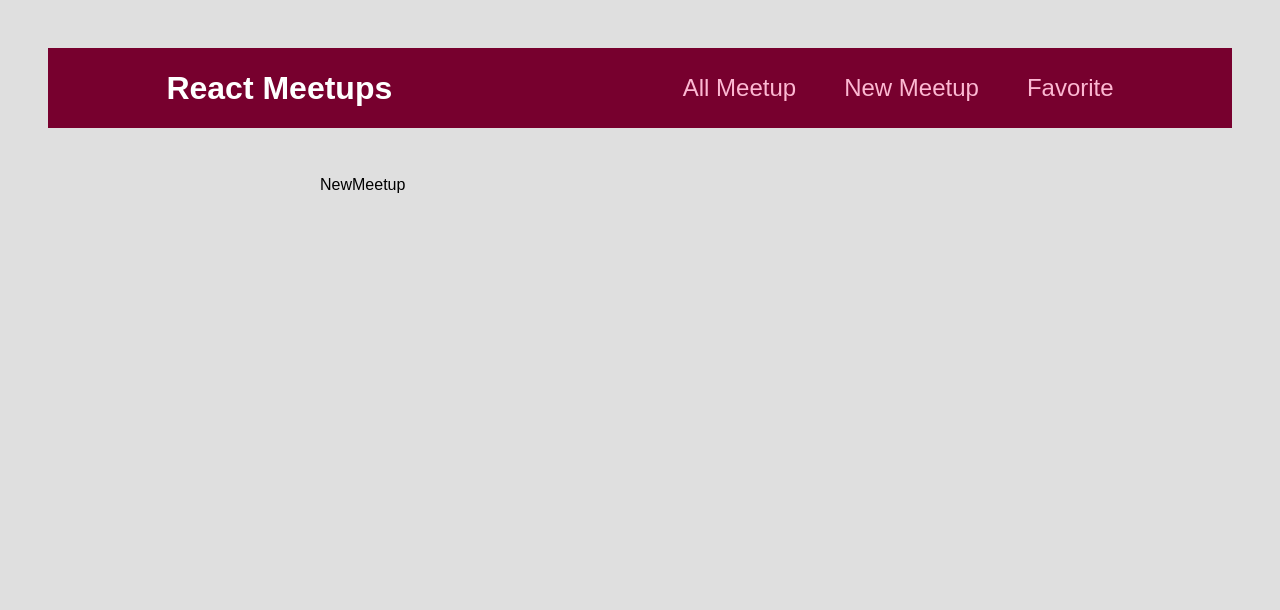
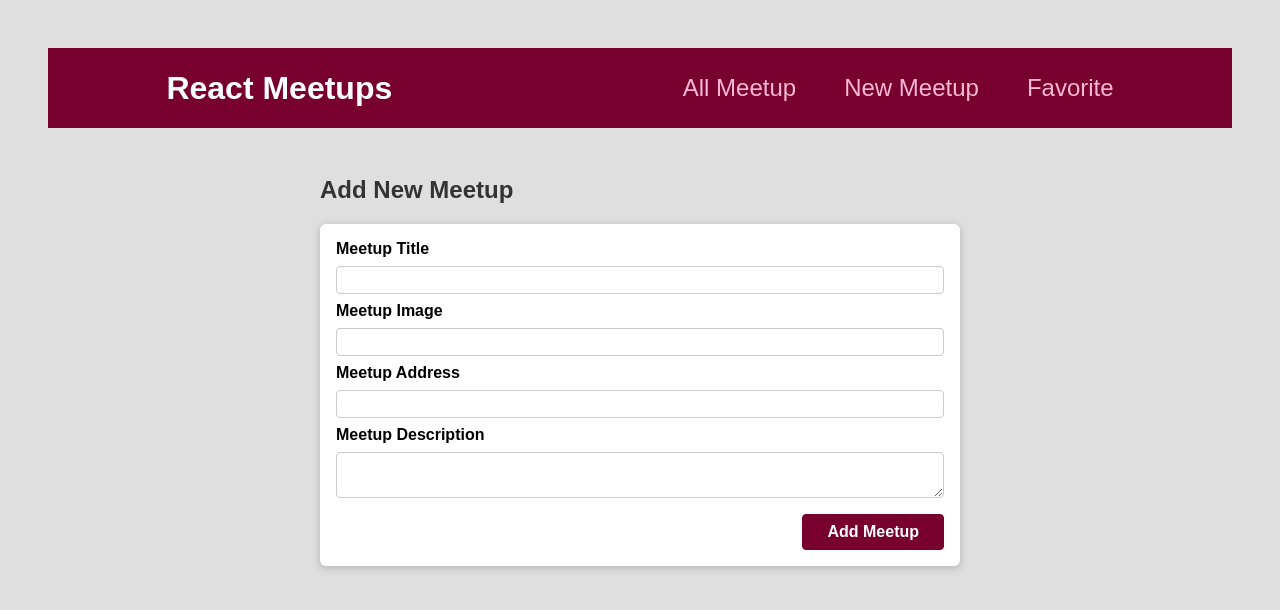
Before and after one commit to choy30/reactcompleteguidecorefeatures, a React (Create React App) app: page /new-meetup in a window 1280 px wide. Shown: the top 610 px of the page. Built offline with nearby package versions, Linux system fonts and the light colour scheme.

Commit message:
Add newmeetup form

```diff
--- /dev/null
+++ b/src/componenets/meetups/NewMeetupForm.js
@@ -0,0 +1,34 @@
+import React from "react";
+
+import Card from "../ui/Card";
+import classes from "./NewMeetupForm.module.css";
+
+const NewMeetupForm = () => {
+	return (
+		<Card>
+			<form className={classes.form}>
+				<div className={classes.control}>
+					<label htmlFor="title">Meetup Title</label>
+					<input type="text" required id="title" />
+				</div>
+				<div className={classes.control}>
+					<label htmlFor="image">Meetup Image</label>
+					<input type="url" required id="image" />
+				</div>
+				<div className={classes.control}>
+					<label htmlFor="address">Meetup Address</label>
+					<input type="text" required id="address" />
+				</div>
+				<div className={classes.control}>
+					<label htmlFor="description">Meetup Description</label>
+					<textarea id="description" required row="5"></textarea>
+				</div>
+				<div className={classes.actions}>
+					<button>Add Meetup</button>
+				</div>
+			</form>
+		</Card>
+	);
+};
+
+export default NewMeetupForm;
--- /dev/null
+++ b/src/componenets/meetups/NewMeetupForm.module.css
@@ -0,0 +1,45 @@
+.form {
+	padding: 1rem;
+}
+
+.control {
+	margin-bottom: 0.5rem;
+}
+
+.control label {
+	display: block;
+	font-weight: bold;
+	margin-bottom: 0.5rem;
+}
+
+.control input,
+.control textarea {
+	display: block;
+	font: inherit;
+	border-radius: 4px;
+	border: 1px solid #ccc;
+	padding: 0.25rem;
+	width: 100%;
+}
+
+.actions {
+	margin-top: 1rem;
+	text-align: right;
+}
+
+.actions button {
+	font: inherit;
+	cursor: pointer;
+	background-color: #77002e;
+	color: white;
+	padding: 0.5rem 1.5rem;
+	border: 1px solid #77002e;
+	border-radius: 4px;
+	font-weight: bold;
+}
+
+.actions button:hover,
+.actions button:active {
+	background-color: #a50e48;
+	border-color: #a50e48;
+}
--- a/src/pages/NewMeetup.js
+++ b/src/pages/NewMeetup.js
@@ -1,9 +1,14 @@
-import React from 'react'
+import React from "react";
+
+import NewMeetupForm from "../componenets/meetups/NewMeetupForm";
 
 const NewMeetup = () => {
-  return (
-    <div>NewMeetup</div>
-  )
-}
+	return (
+		<section>
+			<h1>Add New Meetup</h1>
+			<NewMeetupForm />
+		</section>
+	);
+};
 
-export default NewMeetup
+export default NewMeetup;
```
